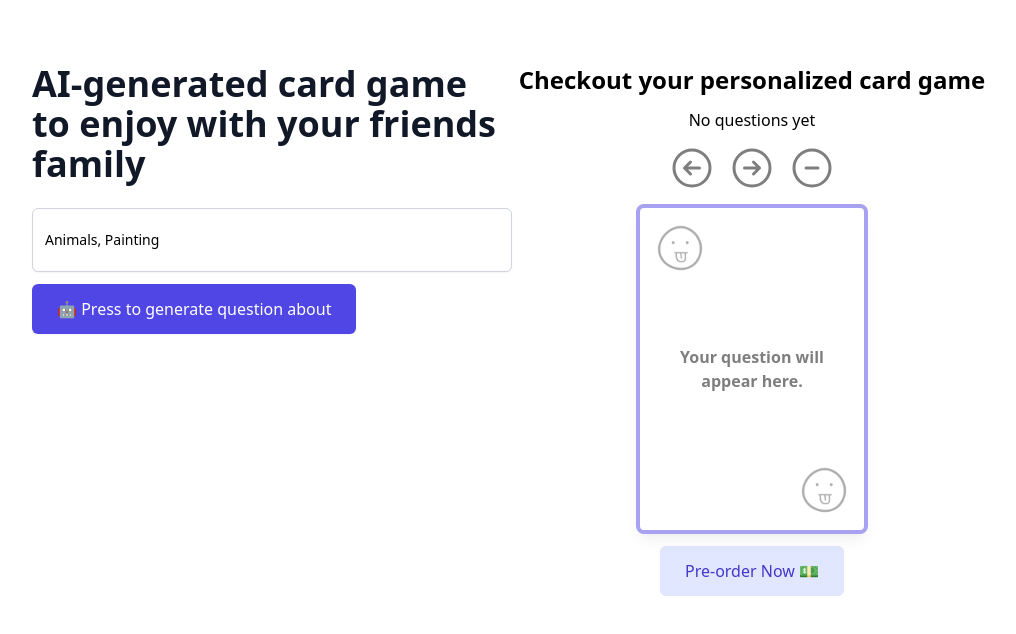
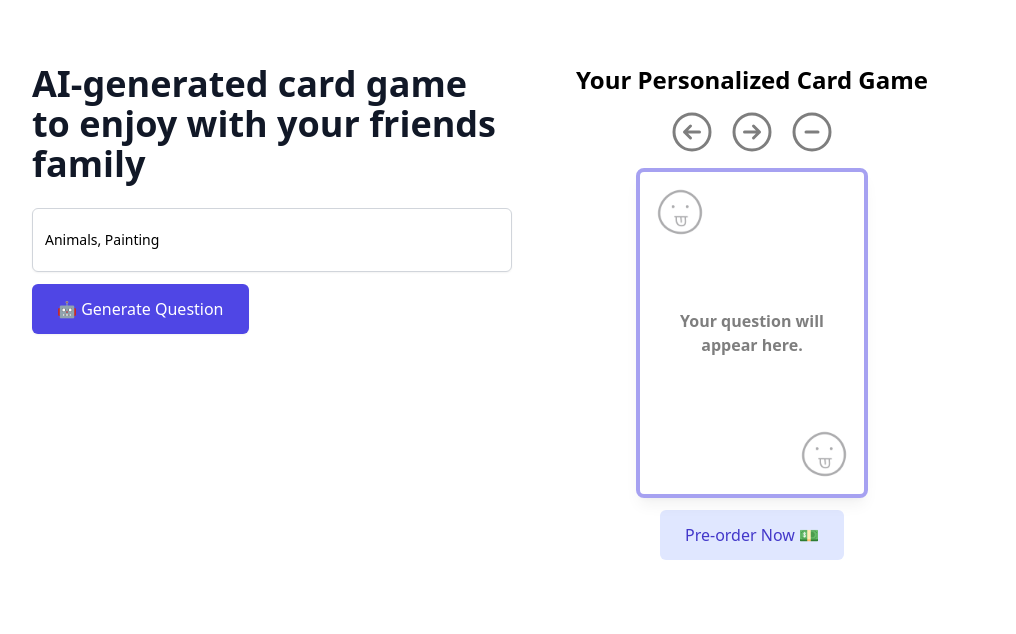
Before and after one commit to different-ai/card-game, a Next.js app: page / in a window 1280 px wide. Shown: the top 634 px of the page, without its empty margins (128-1144 px from the left). Built offline with nearby package versions, Linux system fonts and the light colour scheme.

Commit message:
chore: add card count inside of the card

```diff
--- a/pages/index.js
+++ b/pages/index.js
@@ -33,7 +33,7 @@ const LangameIcon = ({ className = "" }) => {
     />
   );
 };
-const QuestionCard = ({ className, children }) => {
+const QuestionCard = ({ className, children, header }) => {
   return (
     <div
       className={classNames(
@@ -41,7 +41,9 @@ const QuestionCard = ({ className, children }) => {
         className
       )}
     >
-      <LangameIcon />
+      <div className="flex justify-between">
+        <LangameIcon /> <div className="text-gray-700 text-xs">{header}</div>
+      </div>
       <div className="m-auto text-center">{children}</div>
 
       <LangameIcon className="ml-auto" />
@@ -68,7 +70,7 @@ const PrimaryButton = ({
       onClick={onClick}
       type="button"
       className={classNames(
-        "inline-flex items-center rounded-md border border-transparent bg-indigo-600 px-6 py-3 text-base font-medium text-white shadow-sm hover:bg-indigo-700 focus:outline-none focus:ring-2 focus:ring-indigo-500 focus:ring-offset-2",
+        "inline-flex items-center justify-center rounded-md border border-transparent bg-indigo-600 px-6 py-3 text-base font-medium text-white shadow-sm hover:bg-indigo-700 focus:outline-none focus:ring-2 focus:ring-indigo-500 focus:ring-offset-2 w-full sm:max-w-max",
         className
       )}
       {...rest}
@@ -151,6 +153,7 @@ const QuestionGenerator = ({ children }) => {
       <form onSubmit={handleSubmit(onSubmit)}>
         <Input
           className="min-h-[4rem]"
+          placeholder="Enter topics separated by commas"
           defaultValue="Animals, Painting"
           {...register("topics", { required: true })}
         />
@@ -159,8 +162,12 @@ const QuestionGenerator = ({ children }) => {
           className="mt-3 disabled:opacity-75"
           disabled={isSubmitting}
         >
-          {isSubmitting && <Spinner />}
-          🤖 Press to generate question about
+          {isSubmitting && (
+            <>
+              <Spinner /> 🤖 Generating Question
+            </>
+          )}
+          {!isSubmitting && "🤖 Generate Question"}
         </PrimaryButton>
       </form>
       <div className="flex justify-between sm:justify-center">{children}</div>
@@ -203,8 +210,7 @@ const Deck = () => {
 
   return (
     <div className="flex flex-col items-center gap-3">
-      {hasQuestions && `${currentQuestionIndex + 1}/${questions.length}`}
-      {!hasQuestions && "No questions yet"}
+      {/* {!hasQuestions && "No questions yet"} */}
       <div className="flex gap-3">
         <ArrowLeftCircleIcon
           className={classNames(
@@ -239,7 +245,13 @@ const Deck = () => {
           </QuestionCard>
         )}
         {hasQuestions && (
-          <QuestionCard>{questions[currentQuestionIndex]}</QuestionCard>
+          <QuestionCard
+            header={
+              hasQuestions && `${currentQuestionIndex + 1}/${questions.length}`
+            }
+          >
+            {questions[currentQuestionIndex]}
+          </QuestionCard>
         )}
       </div>
 
@@ -261,9 +273,14 @@ const Main = () => {
       </div>
       <div className="flex flex-col justify-end">
         <h3 className="text-2xl font-bold text-center mb-3">
-          Checkout your personalized card game
+          Your Personalized Card Game
         </h3>
-        <ChevronDownIcon height={24} className="sm:hidden" />
+        <h4></h4>
+        <ChevronDownIcon
+          onClick={executeScroll}
+          className="cursor sm:hidden"
+          height={24}
+        />
         <Deck />
         <div ref={myRef}></div>
       </div>
```
